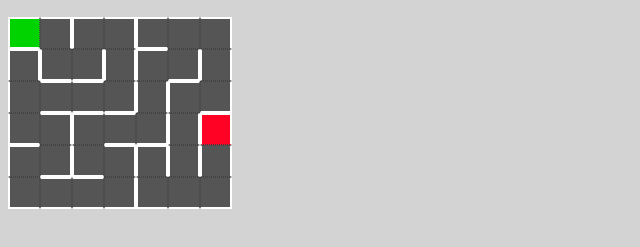
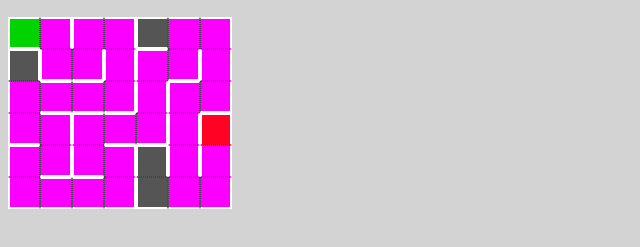
Before and after one commit to sabr5840/maze-solver, a plain HTML site: page index.html in a window 1280 px wide. Shown: the part 51-298 px from the top of the page, without its empty margins (0-640 px from the left). Drawn offline with Linux system fonts and the light colour scheme.

Commit message:
done done

```diff
--- a/script.js
+++ b/script.js
@@ -1,17 +1,23 @@
 "use strict";
 
 let model; // Deklarerer model som en global variabel
+let route = []; // Define route array
 
 window.addEventListener("load", start);
 
-async function start(){
+async function start() {
     console.log("Maze is running");
     await readModelFromJson();
+
     createGrid();
     showMaze();
+
+    visitCell(model.maze[0][0])
+
+    showRoute();
 }
 
-async function readModelFromJson(){
+async function readModelFromJson() {
     try {
         const data = await fetch("maze.json");
         model = await data.json();
@@ -20,27 +26,27 @@ async function readModelFromJson(){
     }
 }
 
-function showMaze(){
+function showMaze() {
     const visualCells = document.querySelectorAll("#grid .cell");
-    for(let row = 0; row < model.rows; row++){
-        for(let col = 0; col < model.cols; col++){
+    for (let row = 0; row < model.rows; row++) {
+        for (let col = 0; col < model.cols; col++) {
             const cell = model.maze[row][col];
             const visualCellIndex = row * model.cols + col;
             const visualCell = visualCells[visualCellIndex];
 
-            if(cell.north){
+            if (cell.north) {
                 visualCell.classList.add("north");
             }
 
-            if(cell.south){
+            if (cell.south) {
                 visualCell.classList.add("south");
             }
 
-            if(cell.east){
+            if (cell.east) {
                 visualCell.classList.add("east");
             }
 
-            if(cell.west){
+            if (cell.west) {
                 visualCell.classList.add("west");
             }
         }
@@ -49,13 +55,12 @@ function showMaze(){
     showStart();
 }
 
-function createGrid(){
+function createGrid() {
     const grid = document.querySelector("#grid");
     grid.style.setProperty("--GRID-WIDTH", model.cols);
 
-
-    for(let row = 0; row < model.rows; row++){
-        for(let col = 0; col < model.cols; col++){
+    for (let row = 0; row < model.rows; row++) {
+        for (let col = 0; col < model.cols; col++) {
             const visualCell = document.createElement("div");
             visualCell.classList.add("cell");
             grid.append(visualCell);
@@ -63,17 +68,90 @@ function createGrid(){
     }
 }
 
+function visitCell(cell) {
+    cell.visited = true;
+    route.push(cell);
 
-function showStart(){
-    const visitCells = document.querySelectorAll("#grid .cell");
-    const visualCellIndex = model.start.row * model.cols + model.start.col;
-    const visitCell = visitCells[visualCellIndex];
-    visitCell.classList.add("start");
+    showVisitedCell(cell);
+
+    if (cell.row === model.goal.row &&
+        cell.col === model.goal.col) {
+        console.log('Goal reached!');
+        goalReached = true;
+        return;
+    }
+
+    let neighbours = getUnvisitedAvailableNeighbours(cell);
+
+    while(!goalReached && neighbours.length>0){
+        visitCell(neighbours[0]);
+
+        neighbours = getUnvisitedAvailableNeighbours(cell);
+    }
+
+
+    if(!goalReached) {
+        route.pop();
+    }
 }
 
-function showGoal(){
-    const visitCells = document.querySelectorAll("#grid .cell");
+let goalReached = false; // Initialize goalReached variable
+
+
+function getUnvisitedAvailableNeighbours(cell) {
+    let neighbours = [];
+
+    if (cell.row < model.rows - 1 && !cell.south) {
+        if (!model.maze[cell.row+1][cell.col].visited)
+            neighbours.push(model.maze[cell.row+1][cell.col]);
+    }
+
+    if (cell.col < model.cols - 1 && !cell.east) {
+        if (!model.maze[cell.row][cell.col+1].visited)
+            neighbours.push(model.maze[cell.row][cell.col+1]);
+    }
+
+    if (cell.row > 0 && !cell.north) {
+        if (!model.maze[cell.row-1][cell.col].visited)
+            neighbours.push(model.maze[cell.row-1][cell.col]);
+    }
+
+    if (cell.col > 0 && !cell.west) {
+        if (!model.maze[cell.row][cell.col-1].visited)
+            neighbours.push(model.maze[cell.row][cell.col-1]);
+    }
+
+    return neighbours;
+}
+
+
+function showStart() {
+    const visualCells = document.querySelectorAll("#grid .cell");
+    const visualCellIndex = model.start.row * model.cols + model.start.col;
+    const visualCell = visualCells[visualCellIndex];
+    visualCell.classList.add("start");
+}
+
+function showGoal() {
+    const visualCells = document.querySelectorAll("#grid .cell");
     const visualCellIndex = model.goal.row * model.cols + model.goal.col;
-    const visitCell = visitCells[visualCellIndex];
-    visitCell.classList.add("goal");
+    const visualCell = visualCells[visualCellIndex];
+    visualCell.classList.add("goal");
 }
+
+function showVisitedCell(cell) {
+    const visualCells = document.querySelectorAll("#grid .cell");
+    const visualCellIndex = cell.row * model.cols + cell.col;
+    const visualCell = visualCells[visualCellIndex];
+    visualCell.classList.add("visited");
+}
+
+function showRoute() {
+    const visualCells = document.querySelectorAll("#grid .cell");
+
+    for (const cell of route) {
+        const visualCellIndex = cell.row * model.cols + cell.col;
+        const visualCell = visualCells[visualCellIndex];
+        visualCell.classList.add("route");
+    }
+}
--- a/style.css
+++ b/style.css
@@ -34,6 +34,15 @@ body{
     border-left: 2px solid #ffffff;
 }
 
+
+.visited {
+    background-color: rgb(255, 251, 1);
+}
+
+.route {
+    background-color: rgb(251, 0, 255);
+}
+
 .start {
     background-color: rgb(0, 211, 0);
 }
```
Also changed, not shown: index.html (+0 -2 lines).
